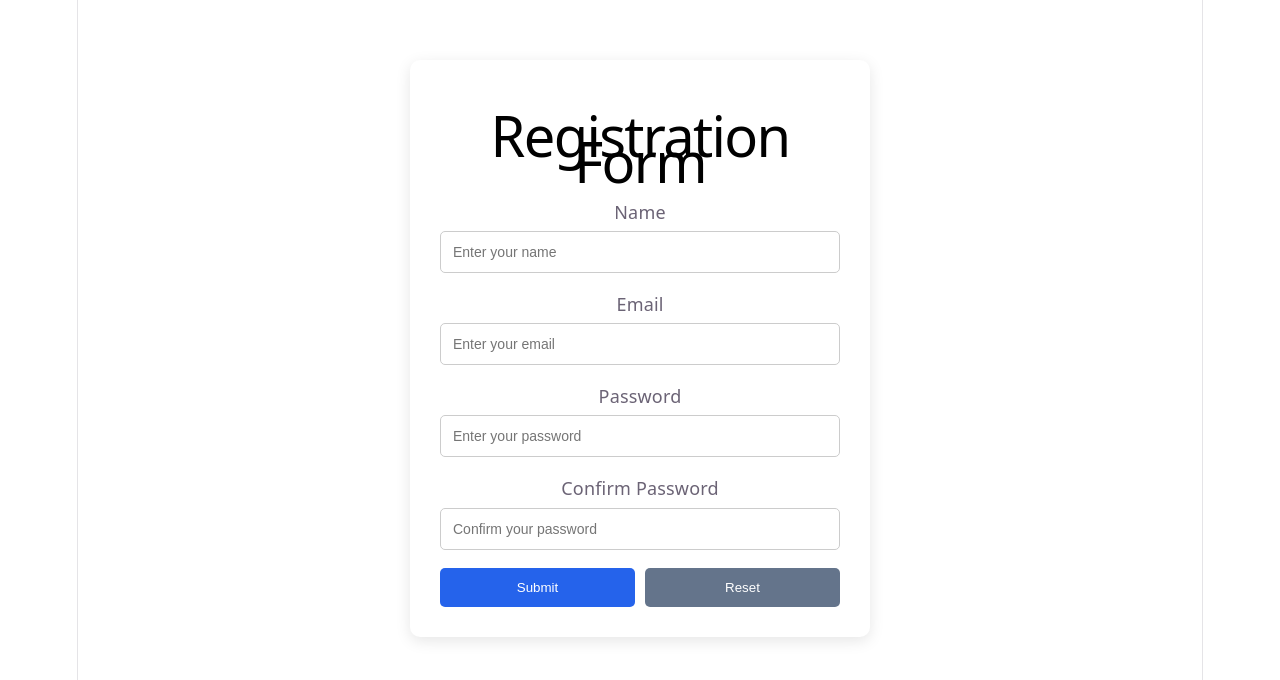
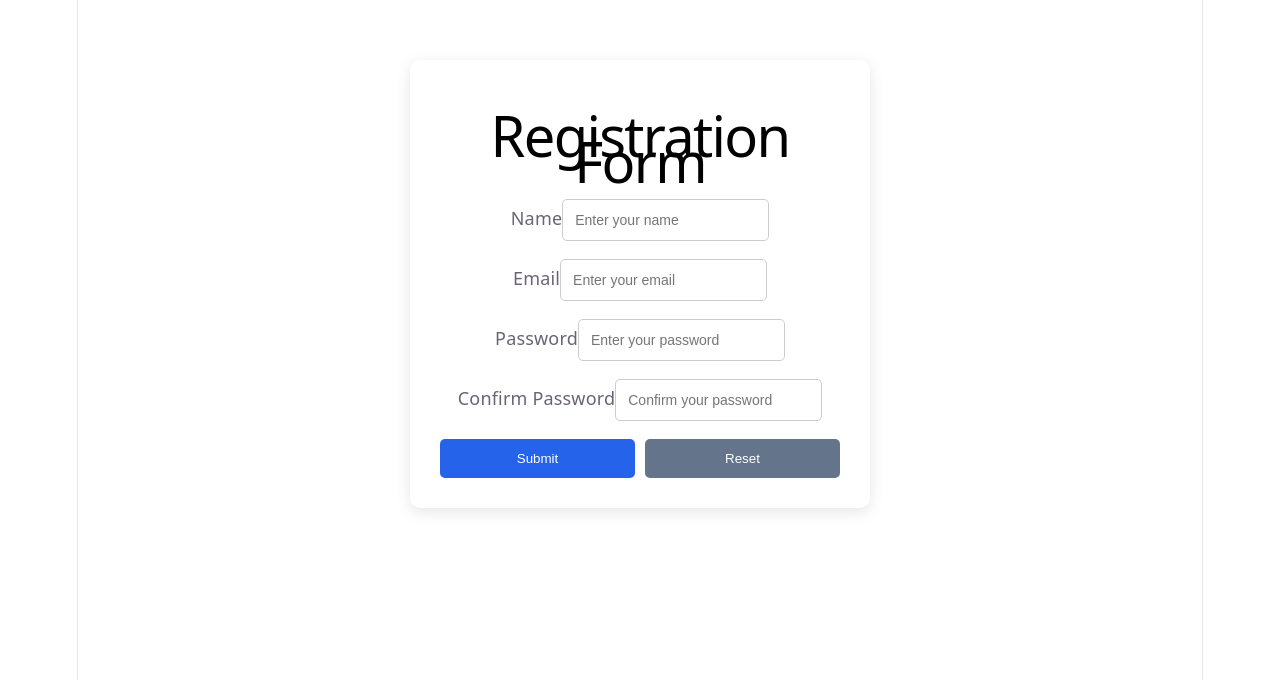
Before and after one commit to supCodesmith/registration-form, a React (Vite) app: page / in a window 1280 px wide. Shown: the top 680 px of the page. Built offline with nearby package versions, Linux system fonts and the light colour scheme.

Commit message:
Create reusable input field component

```diff
--- a/src/App.jsx
+++ b/src/App.jsx
@@ -1,5 +1,6 @@
 
 import "./App.css";
+import InputField from "./components/InputField";
 
 function App() {
   return (
@@ -7,34 +8,32 @@ function App() {
       <h1>Registration Form</h1>
 
       <form>
-        <label htmlFor="name">Name</label>
-        <input
+        <InputField
+          label="Name"
           type="text"
           id="name"
           name="name"
           placeholder="Enter your name"
         />
 
-        <label htmlFor="email">Email</label>
-        <input
+        <InputField
+          label="Email"
           type="email"
           id="email"
           name="email"
           placeholder="Enter your email"
         />
 
-        <label htmlFor="password">Password</label>
-        <input
+        <InputField
+          label="Password"
           type="password"
           id="password"
           name="password"
           placeholder="Enter your password"
         />
 
-        <label htmlFor="confirmPassword">
-          Confirm Password
-        </label>
-        <input
+        <InputField
+          label="Confirm Password"
           type="password"
           id="confirmPassword"
           name="confirmPassword"
--- /dev/null
+++ b/src/components/InputField.jsx
@@ -0,0 +1,10 @@
+function InputField({ label, type, id, name, placeholder }) {
+  return (
+    <div className="form-group">
+      <label htmlFor={id}>{label}</label>
+      <input type={type} id={id} name={name} placeholder={placeholder} />
+    </div>
+  );
+}
+
+export default InputField;
```
